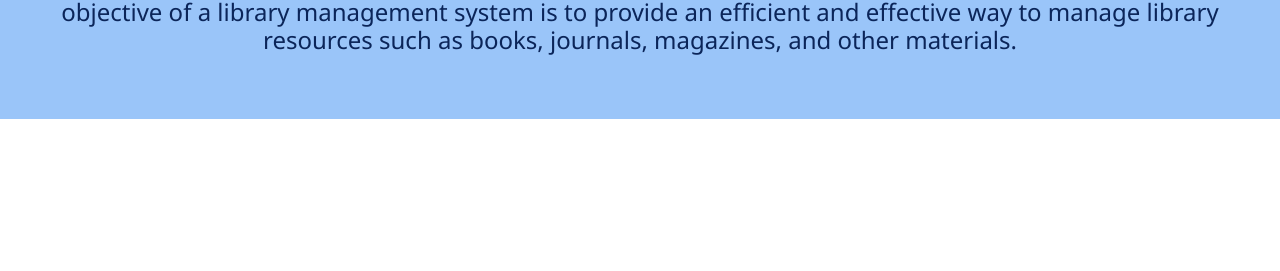
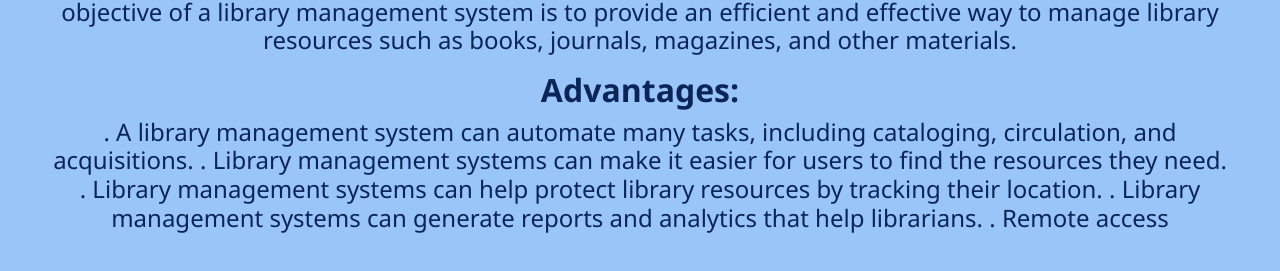
Before and after one commit to mearrpita/librarymgmnt, a React (Create React App) app in the folder client/: page / in a window 1280 px wide. Shown: the part 1848-2119 px from the top of the page. Before the commit the page ends 1967 px from the top, so only its background shows below. Built offline with nearby package versions, Linux system fonts and the light colour scheme.

Commit message:
Sat 15 Apr 2023 08:10:28 AM UTC

```diff
--- a/client/src/components/HomePage.js
+++ b/client/src/components/HomePage.js
@@ -99,7 +99,16 @@ const HomePage = () => {
          <h2><b>Why Library Management System is used?</b></h2>
               <h4><span>Library management systems</span> are used to manage the operations and resources of a library. The primary objective of a library management system is to provide an efficient and effective way to manage library resources such as books, journals, magazines, and other materials.</h4>
         </p>
-       </section>
+        <p>
+          <h2><b>Advantages:</b></h2>
+             <h4>. A library management system can automate many tasks, including cataloging, circulation, and acquisitions.
+                 . Library management systems can make it easier for users to find the resources they need.
+                 . Library management systems can help protect library resources by tracking their location.
+                 . Library management systems can generate reports and analytics that help librarians.
+                 .  Remote access
+            </h4>
+        </p>
+     </section>
 </div>
 </section>
 
```
Also changed, not shown: 7 other files (tests, documents, lock files or other folders).
